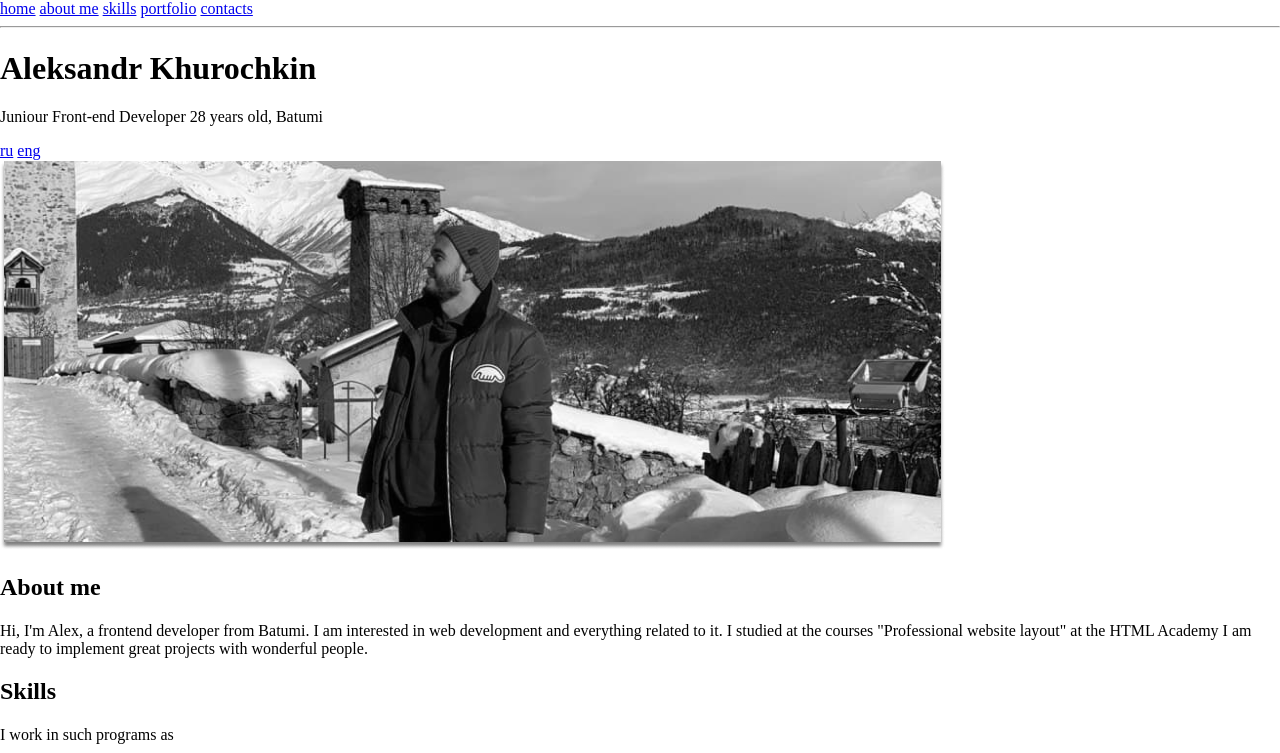
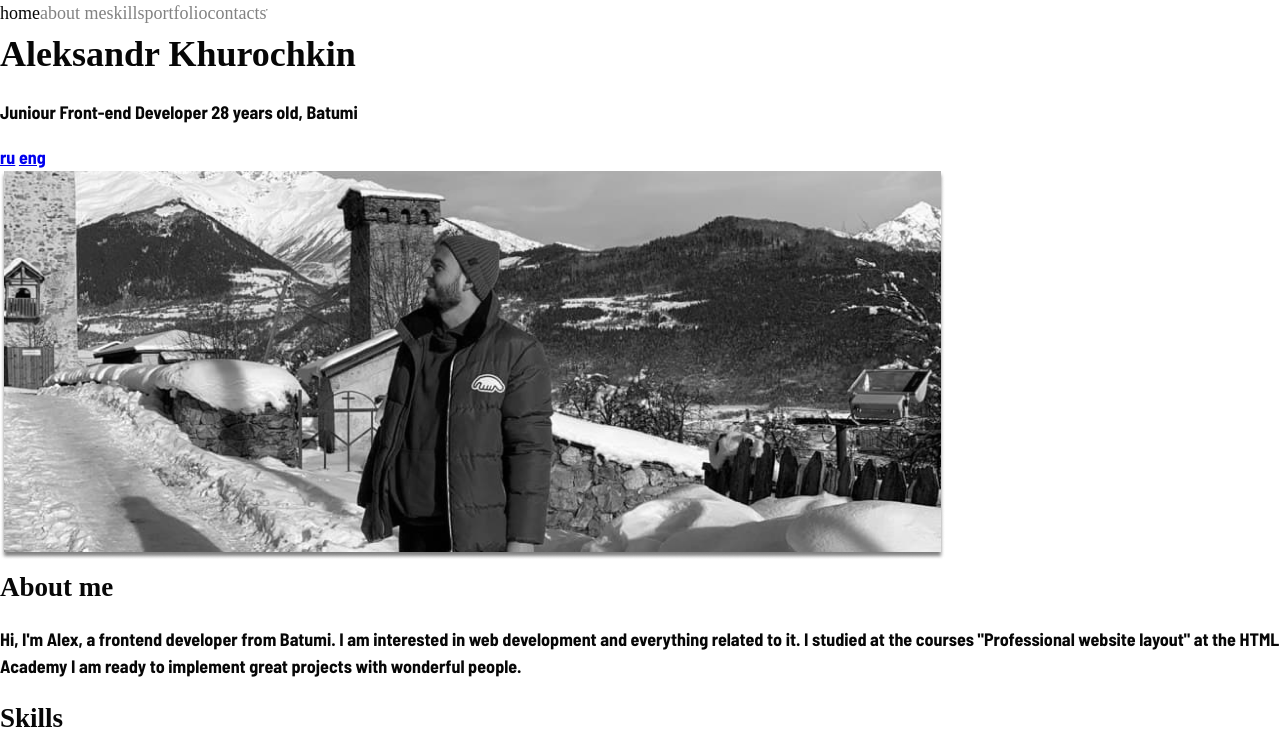
Before and after one commit to Capitan-kl/Portfolio, a plain HTML site: page index.html in a window 1280 px wide. Shown: the top 753 px of the page. Drawn offline with nearby package versions, Linux system fonts and the light colour scheme; a web font is replaced by a local one.

Commit message:
adding style file colors and fonts

```diff
--- /dev/null
+++ b/css/_colors.scss
@@ -0,0 +1,7 @@
+$basic-black: #070707;
+$basic-black-2: #000;
+$basic-white: #fff;
+$basic-white-2: #F2F2F2;
+$basic-neutral: #828282;
+$basic-grey: #e5e5e5;
+$basic-grey-2:#f6f6f6;
--- /dev/null
+++ b/css/_fonts.scss
@@ -0,0 +1,4 @@
+$font-size: 18px;
+$font-weight: 400;
+$font-family-main: 'Supermercado One' ;
+$font-family-1: 'Barlow Semi Condensed';
--- a/css/style.scss
+++ b/css/style.scss
@@ -1,38 +1,55 @@
+@import 'fonts';
+@import 'colors';
 *,
 *::before,
 *::after {
-  box-sizing: border-box;
+box-sizing: border-box;
 }
+
 
 body {
     margin: 0;
     padding: 0;
-    font-family: 'Supermercado';
-    font-size: 18px;
+    font-family: $font-family-main;
+    font-size: $font-size;
     line-height: 1.5;
-    font-weight: 400;
-    color: #FFFFFF;
-    background-color: #383A40;
+    font-weight: $font-weight;
+    color:$basic-black;
+    background-color: $basic-white;
+}
+
+h1,h2,h3,h4,h5,h6 {
+    margin: 0;
+    padding: 0;
+    font-family: $font-family-main ;
 }
 
 .page {
 margin: 0;
 padding: 0;
-font-family: 'Supermercado';
-font-size: 18px;
+font-family:$font-family-1;
+font-size: $font-size;
 line-height: 1.5;
-font-weight: 400;
-color: #FFFFFF;
-background-color: #383A40;
-    .header{
-        .container{
-            .menu{
-                .menu__link {
-                    .menu_active{
-                        position: relative;
-                    }
-                }
-            }
+font-weight: $font-weight;
+color:$basic-black;
+background-color:$basic-white;
+}
+.container{
+width: 100%;
+max-width: 937px;
+}
+.menu{
+    display: flex;
+    flex-direction: row;
+    justify-content:flex-start;
+    &__link {
+        text-decoration: none;
+        color: $basic-neutral;
+        font-family: $font-family-main;
+        &_active{
+            color: $basic-black;
+            text-decoration: none;
+            font-family: $font-family-main;
         }
     }
 }
--- a/index.html
+++ b/index.html
@@ -21,7 +21,7 @@
         <header class="header">
             <nav class="container">
                 <div class="menu">
-                    <a href="#" class="menu__link menu_active">home</a>
+                    <a href="#" class="menu__link_active">home</a>
                     <a href="#" class="menu__link">about me</a>
                     <a href="#" class="menu__link">skills</a>
                     <a href="#" class="menu__link">portfolio</a>
```
Also changed, not shown: css/css/style.css (deleted), css/style.css, 1 other file.
